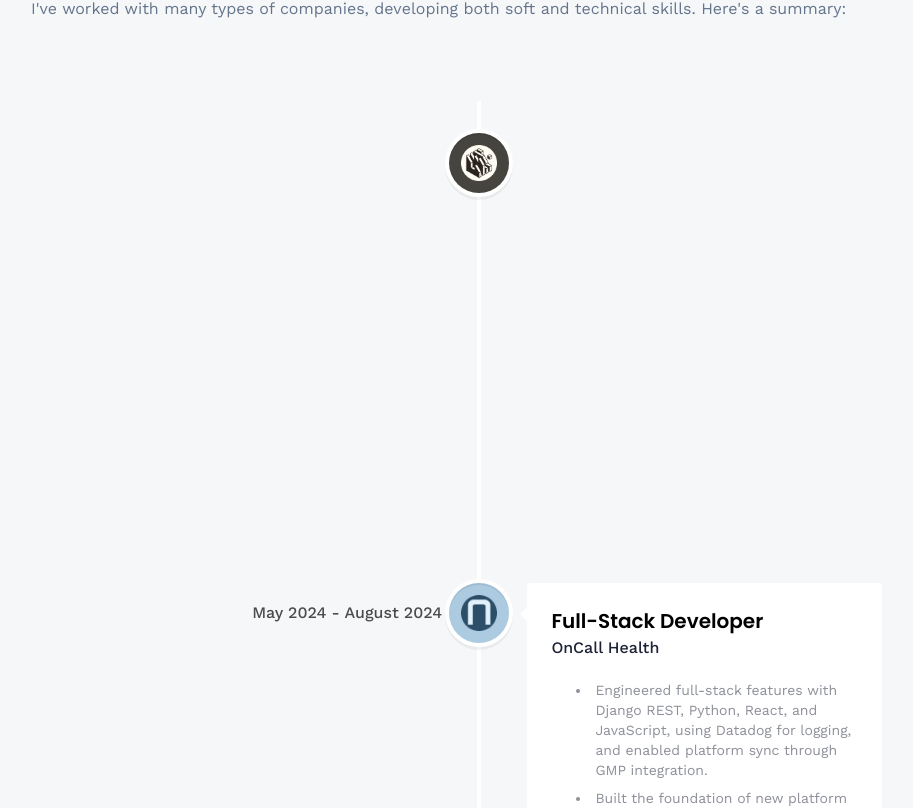
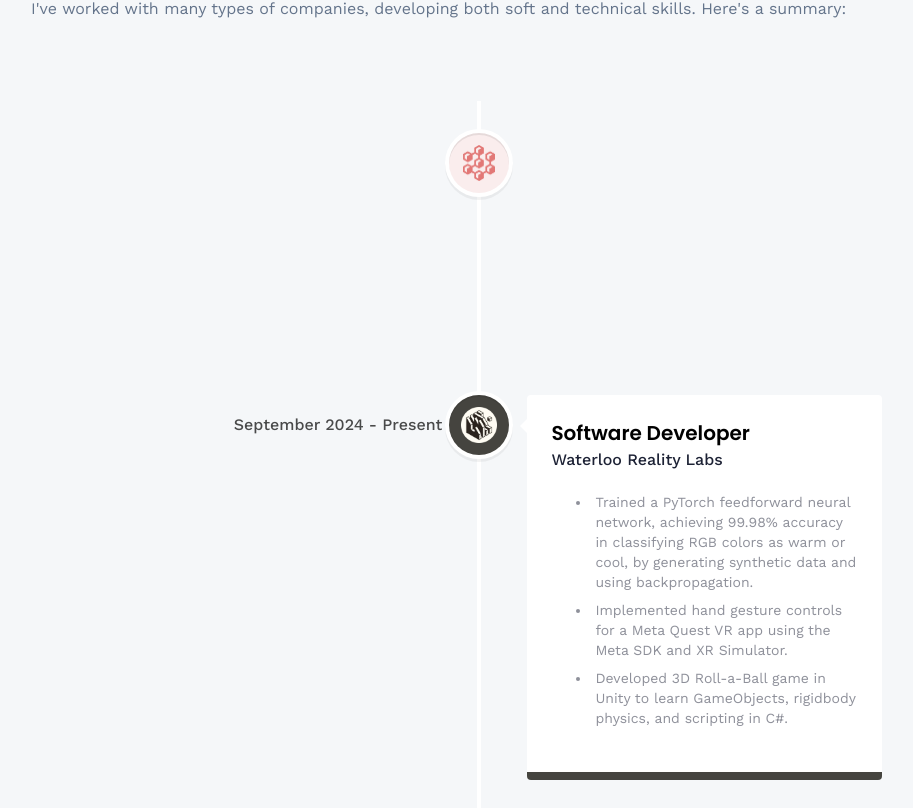
Before and after one commit to victoriamazilu/portfolio-website, a React (Vite) app: page /about in a window 1280 px wide. Shown: the part 939-1747 px from the top of the page, without its empty margins (161-1074 px from the left). Built offline with nearby package versions, Linux system fonts and the light colour scheme.

Commit message:
Add waterloo blockchain

```diff
--- a/src/assets/images/index.js
+++ b/src/assets/images/index.js
@@ -1,6 +1,7 @@
+import blockchain from "./blockchain.png";
 import realitylabs from "./realitylabs.png";
 import oncall from "./oncall.png";
 import hci from "./hci.png";
 import risetothrive from "./risetothrive.png";
 
-export { realitylabs, oncall, hci, risetothrive };
+export { blockchain, realitylabs, oncall, hci, risetothrive };
--- a/src/constants/index.js
+++ b/src/constants/index.js
@@ -1,4 +1,10 @@
-import { realitylabs, oncall, risetothrive, hci } from "../assets/images";
+import {
+    blockchain,
+    realitylabs,
+    oncall,
+    risetothrive,
+    hci,
+} from "../assets/images";
 import {
     contact,
     css,
@@ -93,6 +99,14 @@
 
 export const experiences = [
     {
+        title: "Full-Stack Software Developer",
+        company_name: "Waterloo Blockchain",
+        icon: blockchain,
+        iconBg: "#faeded", //"#ffe8e8",
+        date: "October 2024 - Present",
+        points: ["Coming soon!"],
+    },
+    {
         title: "Software Developer",
         company_name: "Waterloo Reality Labs",
         icon: realitylabs,
```
Also changed, not shown: src/assets/images/blockchain.png (added).
